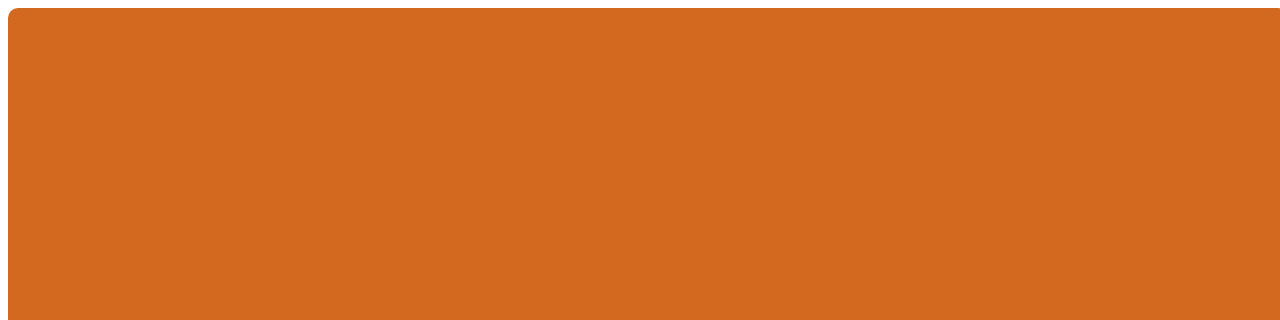
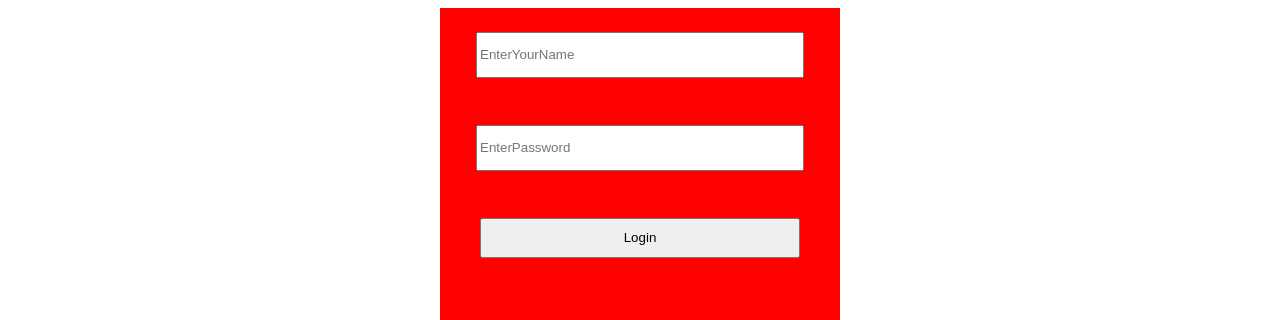
Before and after one commit to Aadi9333/Java-script, a plain HTML site: page index.html in a window 1280 px wide. Shown: the top 320 px of the page. Drawn offline with Linux system fonts and the light colour scheme.

Commit message:
Add files via upload

```diff
--- a/index.html
+++ b/index.html
@@ -1,49 +1,52 @@
 <!DOCTYPE html>
 <html lang="en">
 <head>
-    <style>
-        .Sub-button{
-            height: 100vh;
-            width: 100vw;
-           border: none;
-            background-color:chocolate;
-            border-radius: 10px;
-            color: white;
-            cursor: pointer;
-            font-size: 75px;
-            font-family: Impact, Haettenschweiler, 'Arial Narrow Bold', sans-serif;
+    <meta charset="UTF-8">
+    <meta name="viewport" content="width=device-width, initial-scale=1.0">
+    <title>Document</title>
+</head>
+<style>
+    .Login{
+        height:400px;
+        width:400px;
+        background-color: red;
+        align-items: center;
+        justify-content: space-around;
+        display: flex;
+        flex-direction: column;
+        margin: auto;
+    }
+    .Login>input,.Login>button{
+        width:80%;
+        height:40px;
+    }
+</style>
+<body>
+
+    <div class="Login">
+        <input placeholder="EnterYourName" type="Text" id="username"/>
+    <input  placeholder="EnterPassword" type="password" id="Pass"/>
+    <button onclick="
+     Naidu()
+    ">Login</button>
+    <h1 id="name">Hai Aadi</h1>
+    </div>
+    <script>
+        function Naidu(){
+            const password=document.querySelector('#Pass').value
+    const UserName=document.querySelector('#username').value
+    console.log(UserName)
+    if(password.length>=6 && UserName.length>3){
+        alert('Hai',UserName)
+        document.querySelector('#name').innerText='Hello Aadi'
+    }
+    else if(password.length==0 && UserName.length==0){
+        alert('Please enter Userename and password')
+    }else if(password.length<6 || UserName.length<3){
+        alert('Username or password is wrong')
+    }
 
         }
-        .sub{
-            border: none;
-            background-color: blue;
-            border-radius: 10px;
-            color: white;
-            cursor: pointer;
-        }
-    </style>
-    <meta charset="UTF-8">
-    <meta name="viewport" content="width=device-width, initial-scale=1.0">
-    <title>DOM-ON/OFF button</title>
-</head>
-<body>
-    <button class="Sub-button" onclick="
-        if(
-            document.querySelector('.Sub-button').innerText=='On') {
-                document.querySelector('.Sub-button').innerText='Off'
-                document.querySelector('.Sub-button').classList.add('sub')
-            }
-            else if(document.querySelector('.Sub-button').innerText=='Off') {
-                    document.querySelector('.Sub-button').innerText='On'
-                    document.querySelector('.Sub-button').classList.remove('sub')
-                }
-
-
-        ">On</button>
-    <!-- <script> -->
-        <!-- // console.log(document.body.innerHTML); -->
-        <!-- // document.body.innerHTML='<button>Aadi</button>' -->
-    <!-- </script> -->
-
+    </script>
 </body>
 </html>
```
